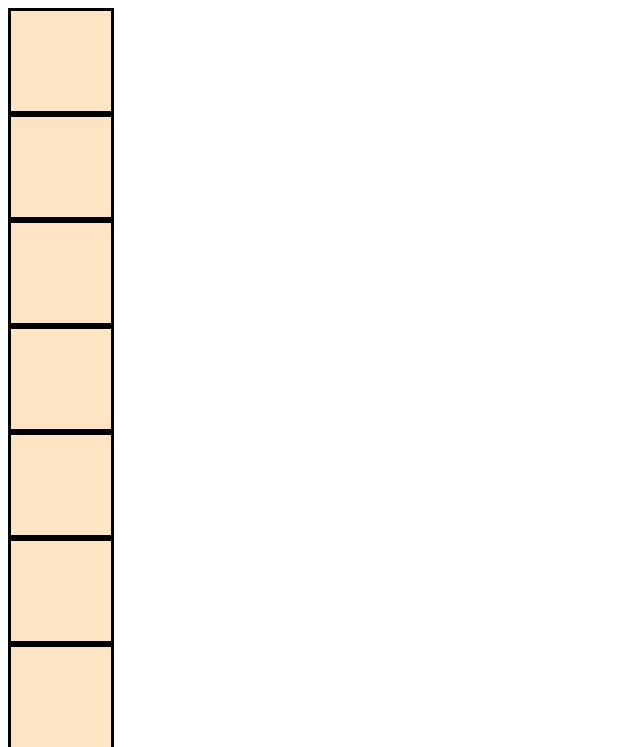
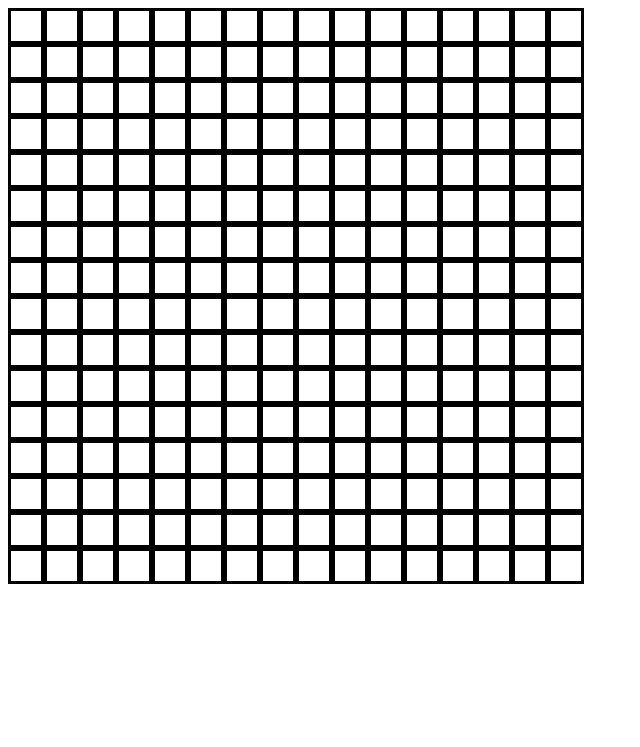
Before and after one commit to Sloddervos/Etch-a-Sketch, a plain HTML site: page index.html in a window 1280 px wide. Shown: the top 747 px of the page, without its empty margins (0-640 px from the left). Drawn offline with Linux system fonts and the light colour scheme.

Commit message:
Grid now setup properly

```diff
--- a/etch-a-sketch.js
+++ b/etch-a-sketch.js
@@ -3,37 +3,28 @@
 
 
 
-
+// function for creating divs and assigning them the gridDiv class
 function createDiv() {
     var div = document.createElement("div");
     div.setAttribute("class", "gridDiv");
    return div;
   }
 
-  var divs = [
-    createDiv(),
-    createDiv(),
-    createDiv(),
-    createDiv(),
-    createDiv(),
-    createDiv(),
-    createDiv(),
-    createDiv(),
-    createDiv(),
-    createDiv(),
-    createDiv(),
-    createDiv(),
-    createDiv(),
-    createDiv(),
-    createDiv(),
-    createDiv()
-  ];
 
+
+  // loop which creates 16 divs and appends them to the docFrag
   var docFrag = document.createDocumentFragment();
-  for(var i = 0; i < divs.length; i++) {
-    docFrag.appendChild(divs[i]); // Note that this does NOT go to the DOM
+  for(var i = 0; i < 256; i++) {
+      var div = createDiv();
+      docFrag.appendChild(div);
+
+// creates line break every fourth div
+      if (i % 16 == 0)
+      {
+        div.classList.add("clear");
+      }
   }
 
-// Appends all divs at once
+// appends docFrag to container div
 const cont = document.querySelector('div.container');
   cont.appendChild(docFrag);
--- a/styles.css
+++ b/styles.css
@@ -1,7 +1,13 @@
 .gridDiv
 {
-    background-color: bisque;
-    height: 100px;
-    width: 100px;
+
+    height: 30px;
+    width: 30px;
     border-style: solid;
+    float: left;
 }
+
+.clear
+{
+    clear: left;
+}
```
